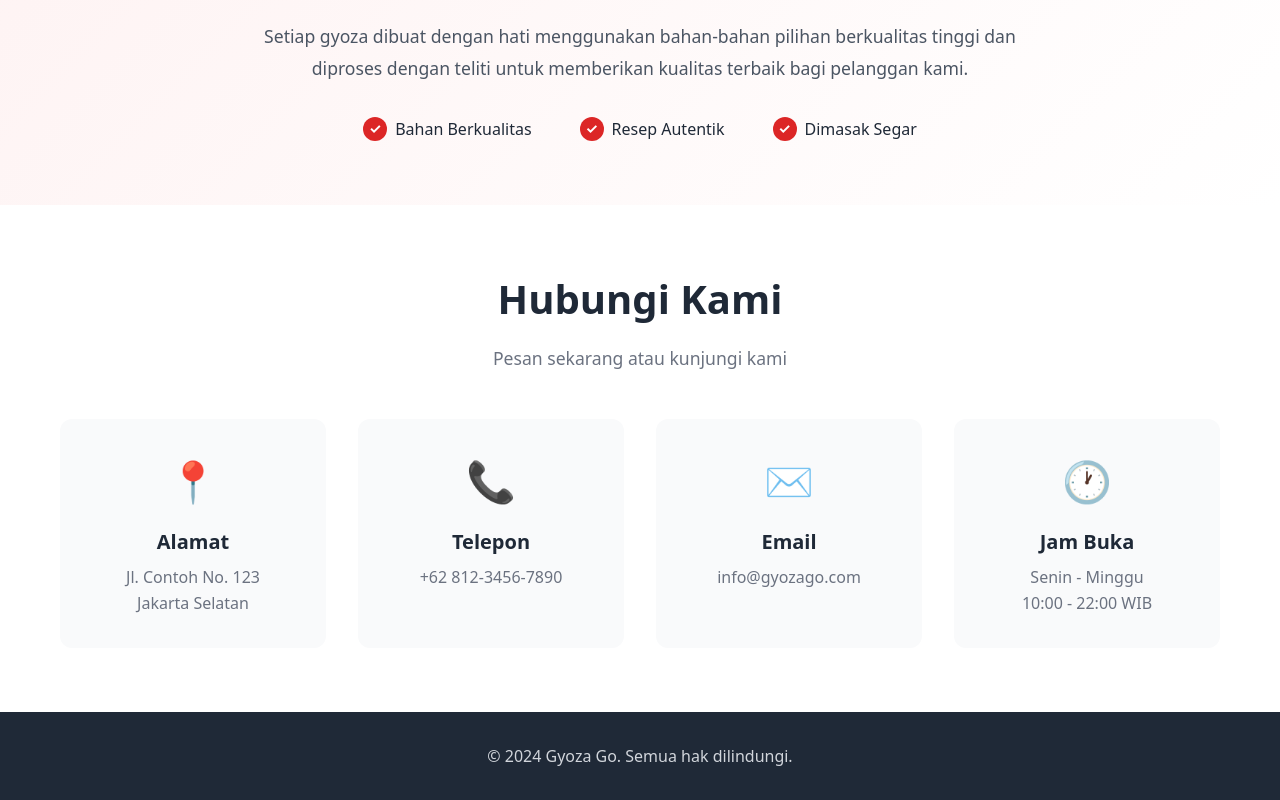
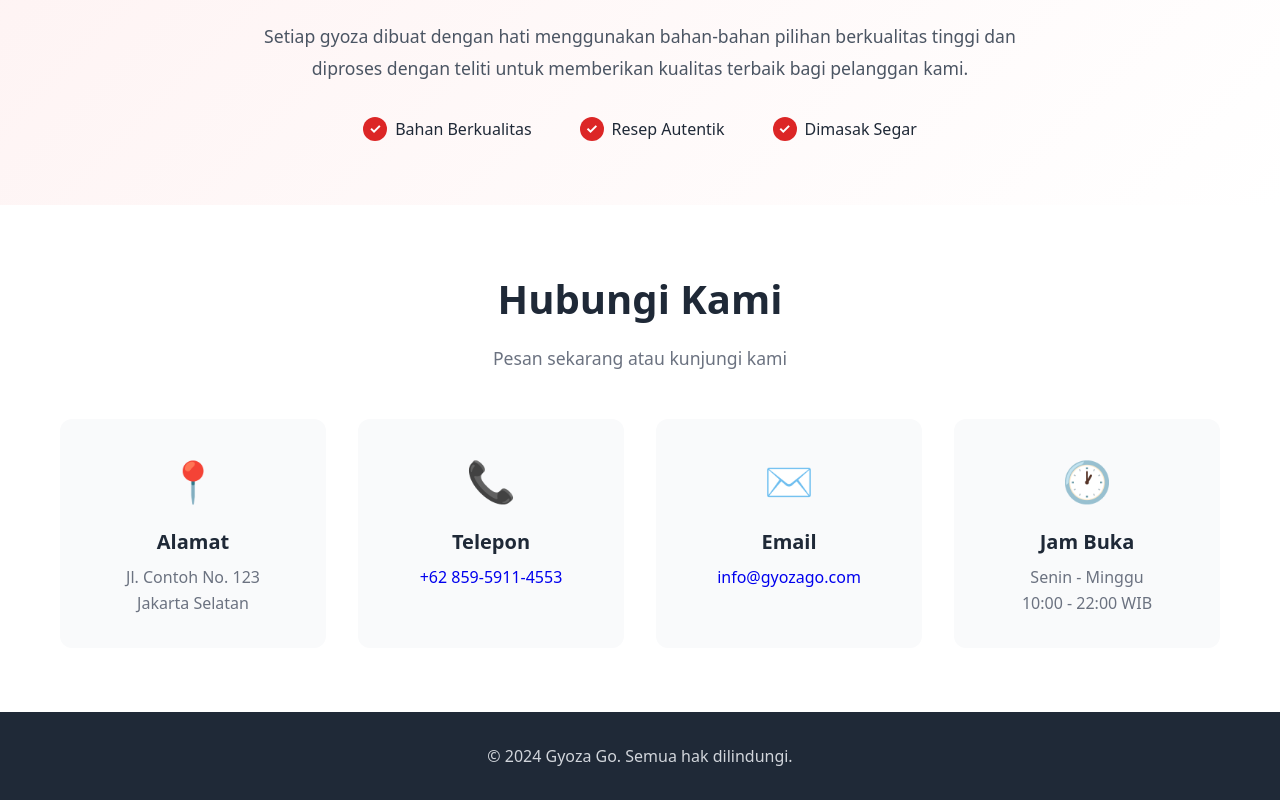
Before and after one commit to depramu/gyoza-go, a React (Vite) app: page / in a window 1280 px wide. Shown: the part 1318-2118 px from the top of the page. Built offline with nearby package versions, Linux system fonts and the light colour scheme.

Commit message:
tambah telp dan emaildepe

```diff
--- a/src/App.jsx
+++ b/src/App.jsx
@@ -116,12 +116,16 @@ function App() {
             <div className="contact-item">
               <div className="contact-icon">📞</div>
               <h3>Telepon</h3>
-              <p>+62 812-3456-7890</p>
+              <p><a href="https://wa.me/6285959114553" target="_blank" rel="noopener noreferrer">
+              +62 859-5911-4553
+            </a>
+                </p>
             </div>
             <div className="contact-item">
               <div className="contact-icon">✉️</div>
               <h3>Email</h3>
-              <p>info@gyozago.com</p>
+              <p>
+                <a href="mailto:zahrahimeldaasari@gmail.com" target = "_blank" rel="noopener noreferrer">info@gyozago.com</a></p>
             </div>
             <div className="contact-item">
               <div className="contact-icon">🕐</div>
```
Also changed, not shown: 1 other file (tests, documents, lock files or other folders).
